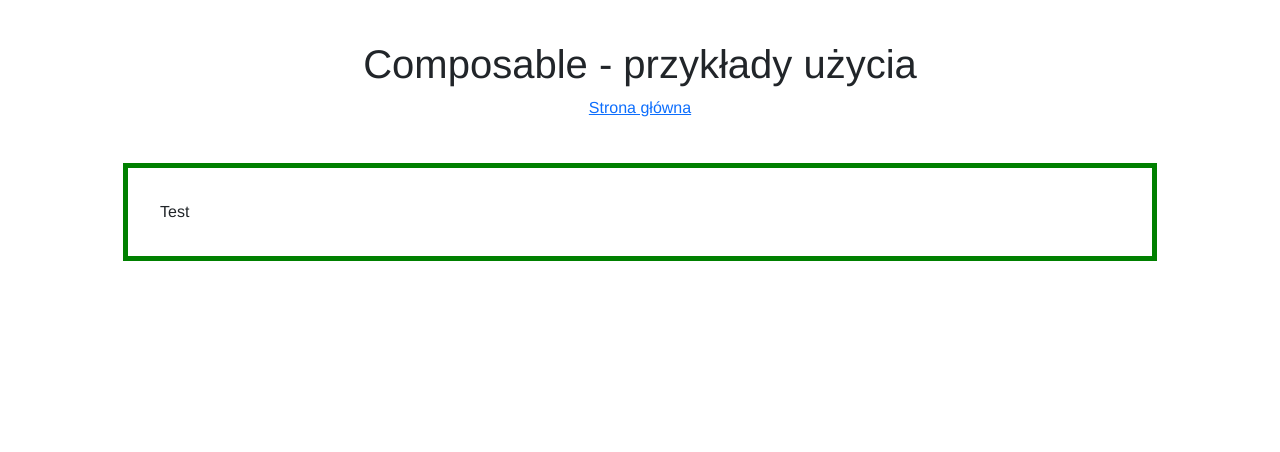
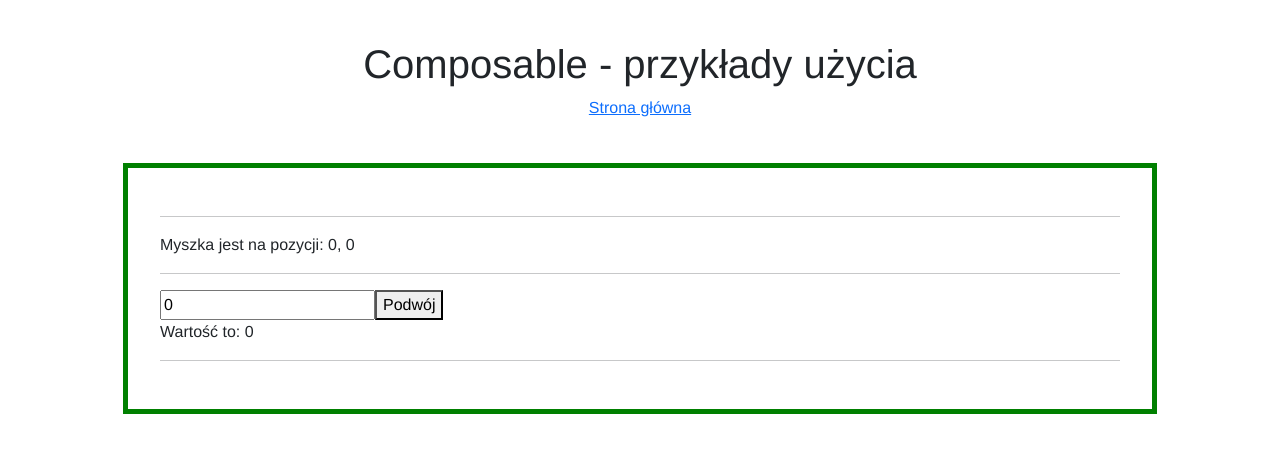
Before and after one commit to gw98-github/First-Vue-App, a Vue app: page /item/composable-examples in a window 1280 px wide. Shown: the top 452 px of the page. Built offline with nearby package versions, Linux system fonts and the light colour scheme.

Commit message:
composable

```diff
--- a/src/components/composable-examples/ComposableExamples.vue
+++ b/src/components/composable-examples/ComposableExamples.vue
@@ -1,13 +1,20 @@
 <template>
-<div>Test</div>
+  <hr />
+  <div>Myszka jest na pozycji: {{ x }}, {{ y }}</div>
+  <hr />
+  <input type="number" v-model="value" />
+  <button @click="double">Podwój</button>
+  <div>Wartość to: {{ value }}</div>
+  <hr />
 </template>
 
-<script>
-export default {
+<script setup>
+import { useMouse } from "./mouse.js";
+import { useDoubled } from "./doubled.js";
 
-}
+const { x, y } = useMouse();
+let { value, double } = useDoubled();
 </script>
 
 <style>
-
 </style>
--- /dev/null
+++ b/src/components/composable-examples/doubled.js
@@ -0,0 +1,8 @@
+import { ref } from "vue";
+export function useDoubled() {
+  const value = ref(0);
+  const double = () => {
+    value.value *= 2;
+  };
+  return { value, double };
+}
--- /dev/null
+++ b/src/components/composable-examples/event.js
@@ -0,0 +1,8 @@
+import { onMounted, onUnmounted } from "vue";
+
+export function useEventListener(target, event, callback) {
+  // if you want, you can also make this
+  // support selector strings as target
+  onMounted(() => target.addEventListener(event, callback));
+  onUnmounted(() => target.removeEventListener(event, callback));
+}
--- /dev/null
+++ b/src/components/composable-examples/mouse.js
@@ -0,0 +1,14 @@
+import { ref } from "vue";
+import { useEventListener } from "./event";
+
+export function useMouse() {
+  const x = ref(0);
+  const y = ref(0);
+
+  useEventListener(window, "mousemove", (event) => {
+    x.value = event.pageX;
+    y.value = event.pageY;
+  });
+
+  return { x, y };
+}
```
